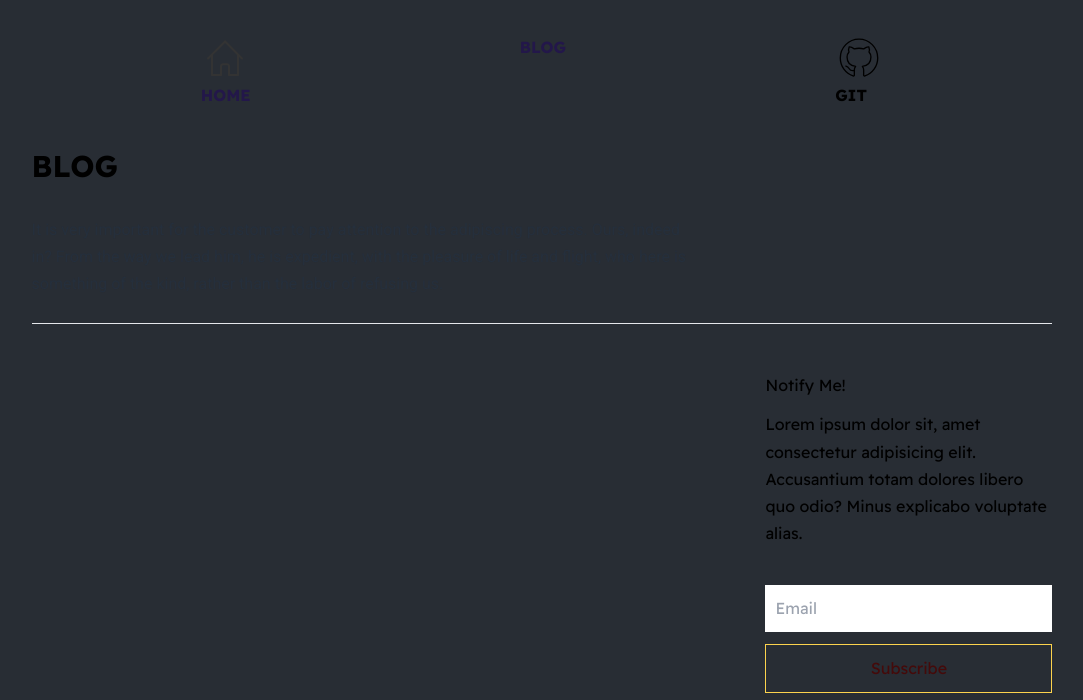
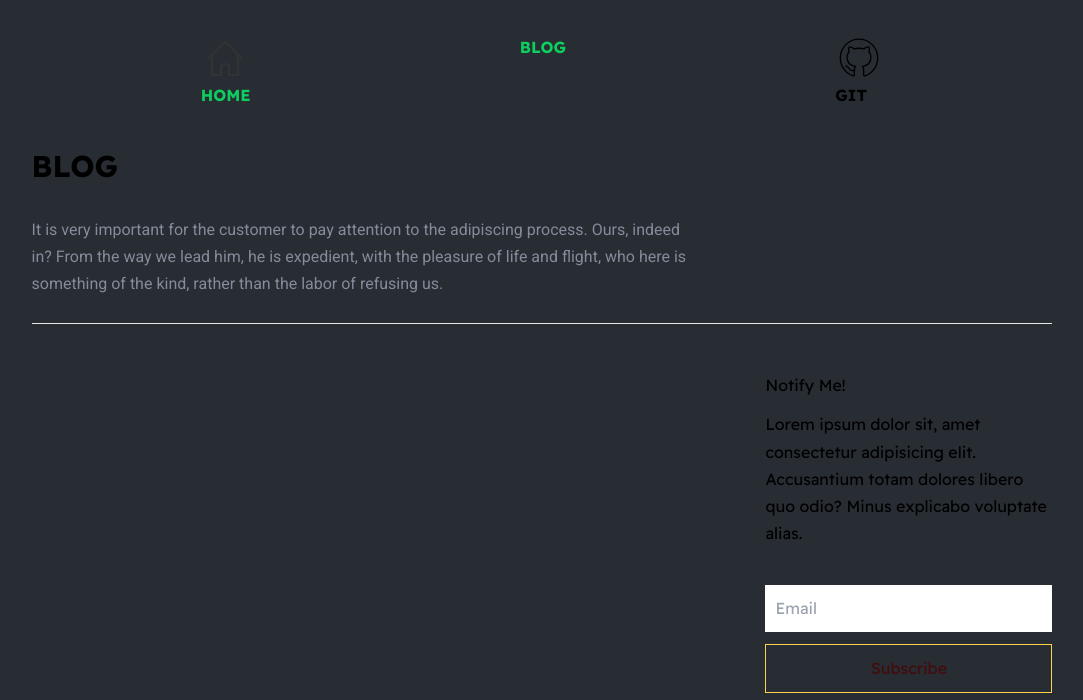
Before and after one commit to aleerabdallah/personal-site, a Django app: template apps/blog/templates/blog/posts.html in a window 1280 px wide. Shown: the top 700 px of the page, without its empty margins (96-1179 px from the left). Run offline with Django 5.2, Linux system fonts and the light colour scheme; the template is opened without the code that fills it, so the values that code supplies are empty.

Commit message:
Changed the some color scheme

```diff
--- a/apps/blog/static/css/output.css
+++ b/apps/blog/static/css/output.css
@@ -1150,6 +1150,11 @@ video {
   color: rgb(75 85 99 / var(--tw-text-opacity));
 }
 
+.text-light-mode-text {
+  --tw-text-opacity: 1;
+  color: rgb(35 23 74 / var(--tw-text-opacity));
+}
+
 .text-red-950 {
   --tw-text-opacity: 1;
   color: rgb(69 10 10 / var(--tw-text-opacity));
@@ -1197,6 +1202,21 @@ video {
 .dark\:text-lime-50:is(.dark *) {
   --tw-text-opacity: 1;
   color: rgb(247 254 231 / var(--tw-text-opacity));
+}
+
+.dark\:text-primary-color:is(.dark *) {
+  --tw-text-opacity: 1;
+  color: rgb(167 173 187 / var(--tw-text-opacity));
+}
+
+.dark\:text-secondary-color:is(.dark *) {
+  --tw-text-opacity: 1;
+  color: rgb(13 206 94 / var(--tw-text-opacity));
+}
+
+.dark\:text-paragraphs-dark-mode:is(.dark *) {
+  --tw-text-opacity: 1;
+  color: rgb(132 139 153 / var(--tw-text-opacity));
 }
 
 @media (min-width: 640px) {
--- a/apps/blog/templates/blog/home.html
+++ b/apps/blog/templates/blog/home.html
@@ -19,7 +19,7 @@
 
 
 <div class="p-[1.4rem] mt-[1.3rem] lg:w-[57%] lg:p-[1rem] lg:m-auto">
-    <h2 class="text-3xl font-semibold latest-posts dark:text-abdo-color-light">Latest Posts</h2>
+    <h2 class="text-3xl font-semibold latest-posts dark:text-secondary-color">Latest Posts</h2>
     <hr style="background: rgb(35, 23, 74);" class="mt-2 dark:text-abdo-color">
     <div class="lg:w-[100%] lg:mt-[4rem] lg:m-auto">
         <div hx-boost="true">
--- a/apps/blog/templates/blog/posts.html
+++ b/apps/blog/templates/blog/posts.html
@@ -8,7 +8,7 @@
   <!-- imperfect-coder -->
   <div class="lg:w-[65%] w-full mb-[1rem]">
     <h2 class="text-3xl">BLOG</h2>
-    <p class="mt-[2rem] text-abdo-color" style="font-family: Roboto, sans-serif;">It is very important for the customer to pay attention to the adipiscing process. Ours, indeed in? From the way we lead him, he is expedient, with the pleasure of life and flight, who here is something of the kind, rather than the labor of refusing us.</p>
+    <p class="mt-[2rem] text-abdo-color dark:text-paragraphs-dark-mode" style="font-family: Roboto, sans-serif;">It is very important for the customer to pay attention to the adipiscing process. Ours, indeed in? From the way we lead him, he is expedient, with the pleasure of life and flight, who here is something of the kind, rather than the labor of refusing us.</p>
   </div>
 
   <hr class="mb-12">
@@ -22,7 +22,7 @@
       <article class="mb-6 border-b-[2px] pb-3" hx-boost="true">
         <a href="{{post.get_absolute_url}}">
           <h2 style="font-family: Cormorant Garamond, Times, serif;" class="md:text-2xl lg:text-3xl pb-3 font-bold">{{post.title}}</h2>
-          <p class="text-abdo-color">{{post.description | truncatewords:40}}</p>
+          <p class="text-abdo-color dark:text-paragraphs-dark-mode">{{post.description | truncatewords:40}}</p>
           <div class="mt-4">
             <p class="text-sm font-bold text-gray-600 flex items-center"><span> <img src="{% static 'play/images/icons8-date-48.png' %}" alt="" class="w-[30px]"> </span> {{post.updated_on | date}}</p>
           </div>
--- a/templates/base.html
+++ b/templates/base.html
@@ -21,6 +21,8 @@
       pre {
         background-color: rgb(27,27,39);
         border-radius: 3px;
+        padding: 1.5rem;
+        color: white;
       }
     </style>
 
@@ -35,8 +37,8 @@
       </div>
       <nav>
         <ul class="w-[100%] flex justify-between mt-3" hx-boost="true">
-          <li><a href="{% url 'index' %}" class="font-extrabold max-w-[100%]" style="color: rgb(35, 23, 74);"><img src="{% static 'images/home.svg' %}" alt="HOME" style="max-width: 100%;"/>HOME</a></li>
-          <li><a href="{% url 'blog' %}" class="font-extrabold max-w-[100%]" style="color: rgb(35, 23, 74);">BLOG</a></li>
+          <li><a href="{% url 'index' %}" class="font-extrabold max-w-[100%] text-light-mode-text dark:text-secondary-color"><img src="{% static 'images/home.svg' %}" alt="HOME" style="max-width: 100%;"/>HOME</a></li>
+          <li><a href="{% url 'blog' %}" class="font-extrabold max-w-[100%] text-light-mode-text dark:text-secondary-color">BLOG</a></li>
           <li><a href="{% url 'about' %}" class="font-extrabold max-w-[100%]"><img src="{% static 'images/github.svg' %}" alt="GITHUB" width="48" height="48" style="max-width: 100%;">GIT</a></li>
         </ul>
         <div>
```
Also changed, not shown: apps/blog/templates/blog/post.html (+10 -9 lines).
